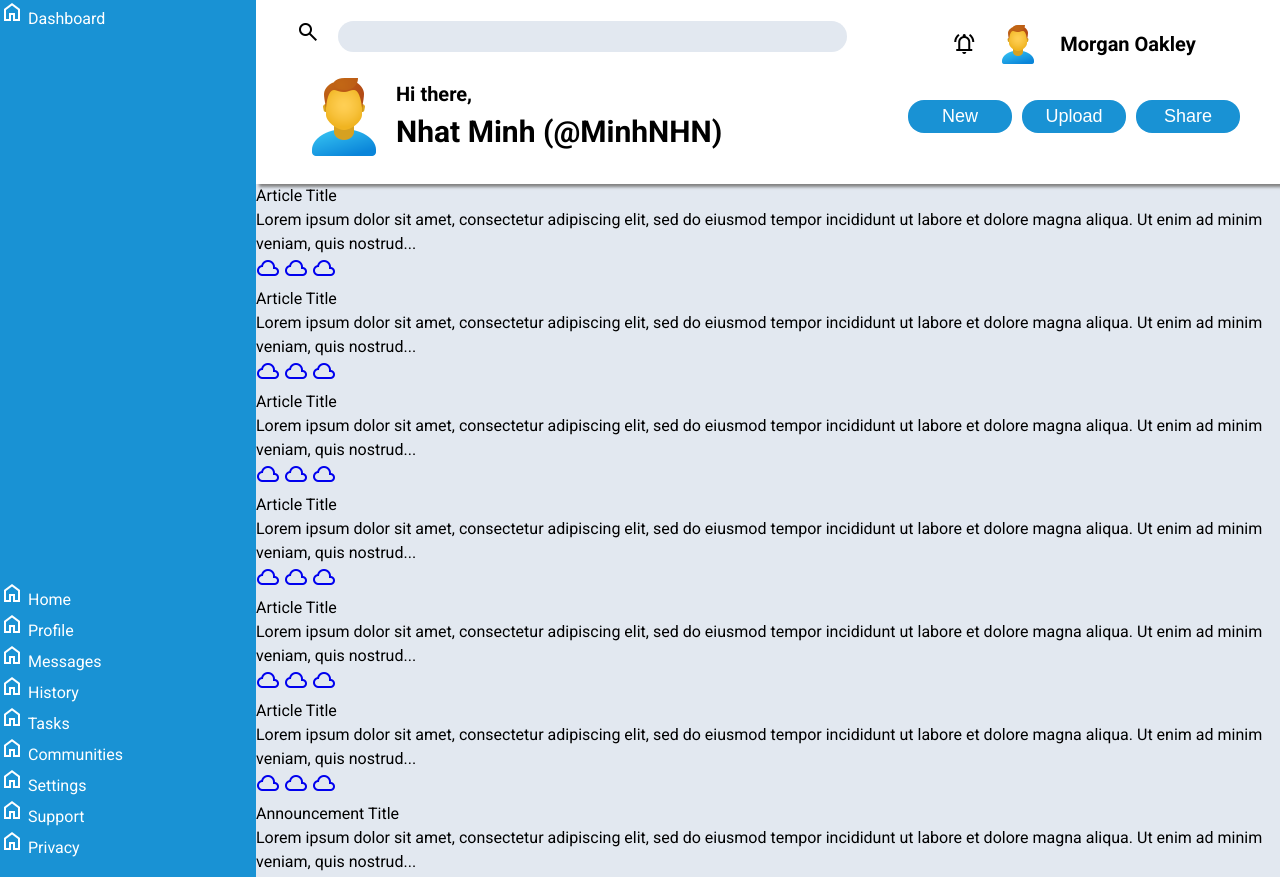
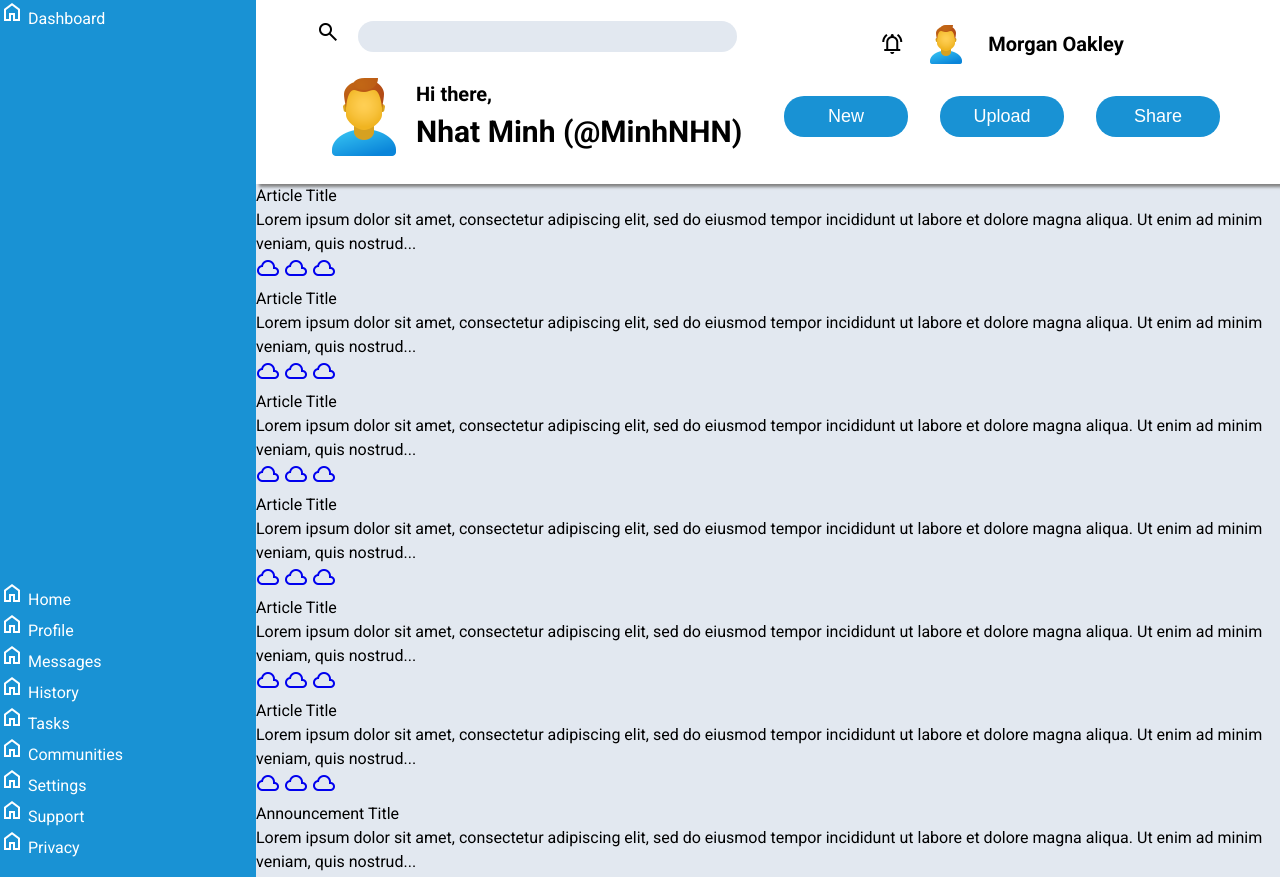
Before and after one commit to wingfam/admin-dashboard, a plain HTML site: page index.html in a window 1280 px wide. Shown: the top 877 px of the page. Drawn offline with nearby package versions, Linux system fonts and the light colour scheme.

Commit message:
Fix some padding and border-radius

```diff
--- a/styles.css
+++ b/styles.css
@@ -70,7 +70,7 @@ a {
     grid-template: 0.5fr 0.5fr / 2fr 1fr;
     justify-items: center;
     align-items: center;
-    padding: 1em 2em;
+    padding: 1em 3em;
     font-size: 20px;
     font-weight: bold;
 }
@@ -136,14 +136,14 @@ a {
 }
 
 .header .buttons {
-    gap: 10px;
+    gap: 32px;
 }
 
 .header button {
-    width: 104px;
-    padding: 6px 5px;
+    width: 124px;
+    padding: 10px;
     border: none;
-    border-radius: 16px;
+    border-radius: 20px;
     color: white;
     background-color: #1992d4;
     font-size: 18px;
```
